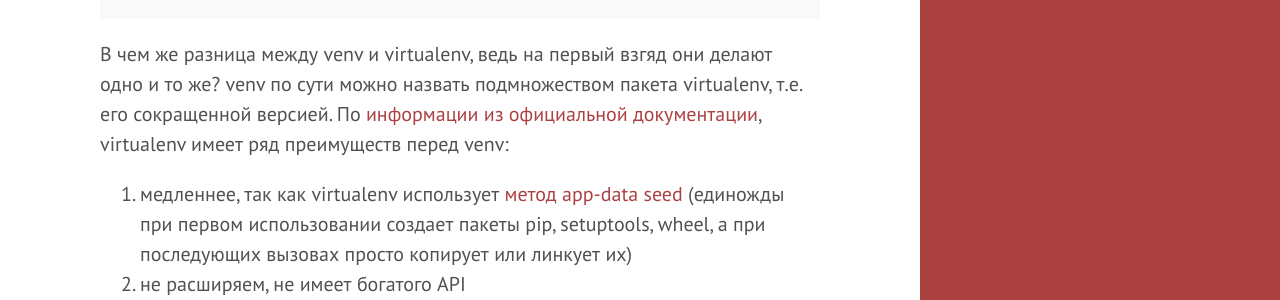
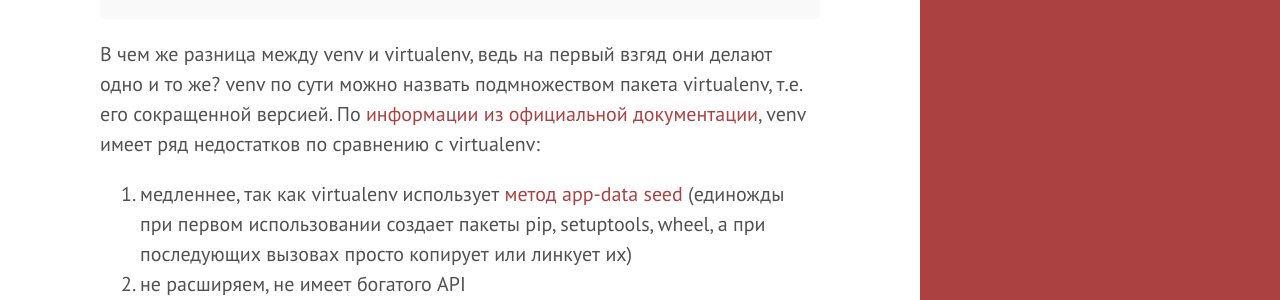
Before and after one commit to ornichola/ornichola.github.io, a Jekyll site: the page built from _posts/2021-07-08-python-dependency-management-tools.markdown, in a window 1280 px wide and 900 px high, scrolled down 1785 px. Shown: the part 159-459 px from the top of the window. Built offline with Jekyll 4.4.1, drawn with Linux system fonts in a browser that asks for light colours.

Commit message:
Post 01 - Python dependecy managment - fix logical error

````diff
--- a/_posts/2021-07-08-python-dependency-management-tools.markdown
+++ b/_posts/2021-07-08-python-dependency-management-tools.markdown
@@ -39,7 +39,7 @@ pip install virtualenv
 python -m virtualenv path/to/your-venv
 ```
 
-В чем же разница между venv и virtualenv, ведь на первый взгяд они делают одно и то же? venv по сути можно назвать подмножеством пакета virtualenv, т.е. его сокращенной версией. По [информации из официальной документации](https://virtualenv.pypa.io/en/stable/), virtualenv имеет ряд преимуществ перед venv:
+В чем же разница между venv и virtualenv, ведь на первый взгяд они делают одно и то же? venv по сути можно назвать подмножеством пакета virtualenv, т.е. его сокращенной версией. По [информации из официальной документации](https://virtualenv.pypa.io/en/stable/), venv имеет ряд недостатков по сравнению с virtualenv:
 1. медленнее, так как virtualenv использует [метод app-data seed](https://virtualenv.pypa.io/en/latest/user_guide.html#seeders) (единожды при первом использовании создает пакеты pip, setuptools, wheel, а при последующих вызовах просто копирует или линкует их)
 2. не расширяем, не имеет богатого API
 3. создает окружение только для своей версии Python
````
